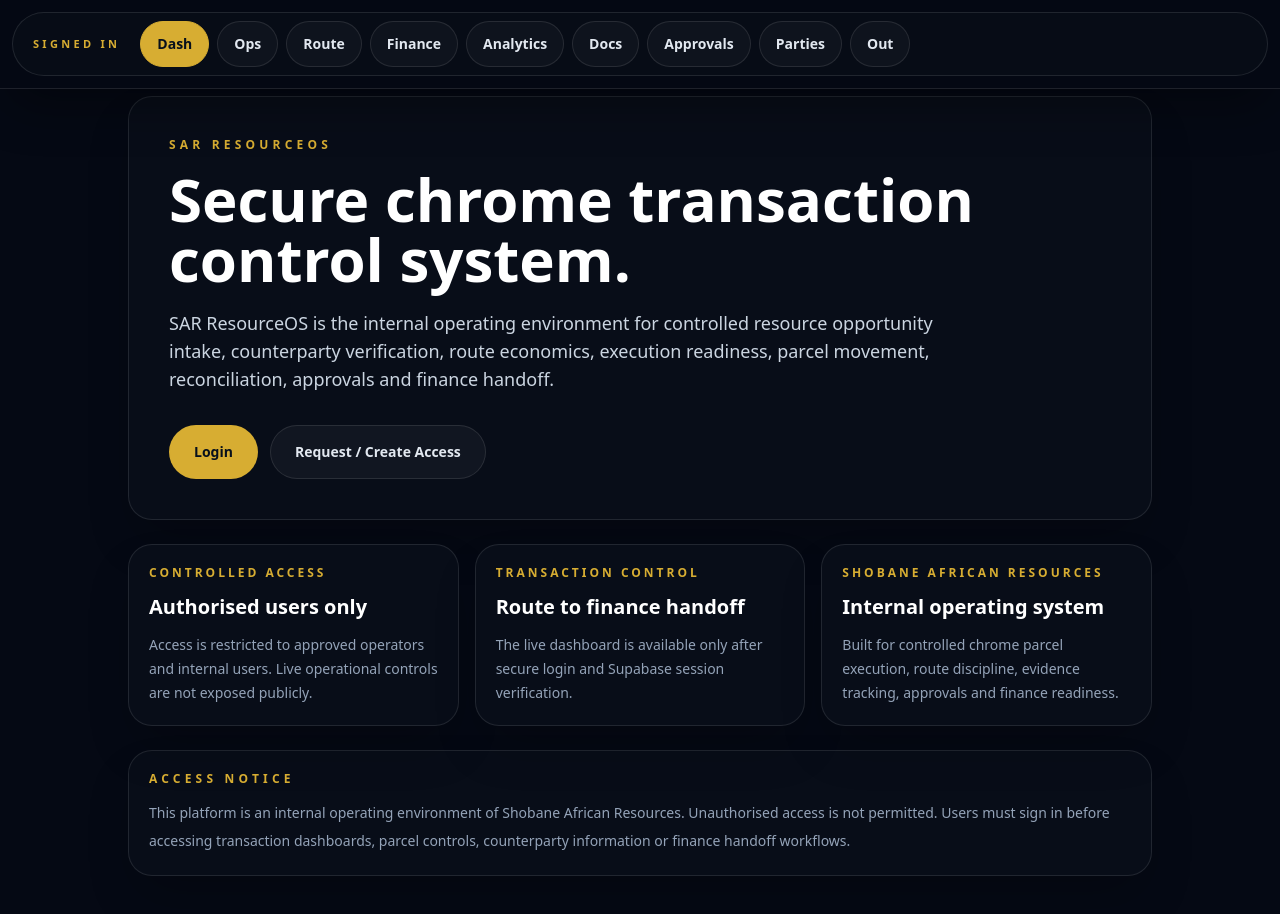
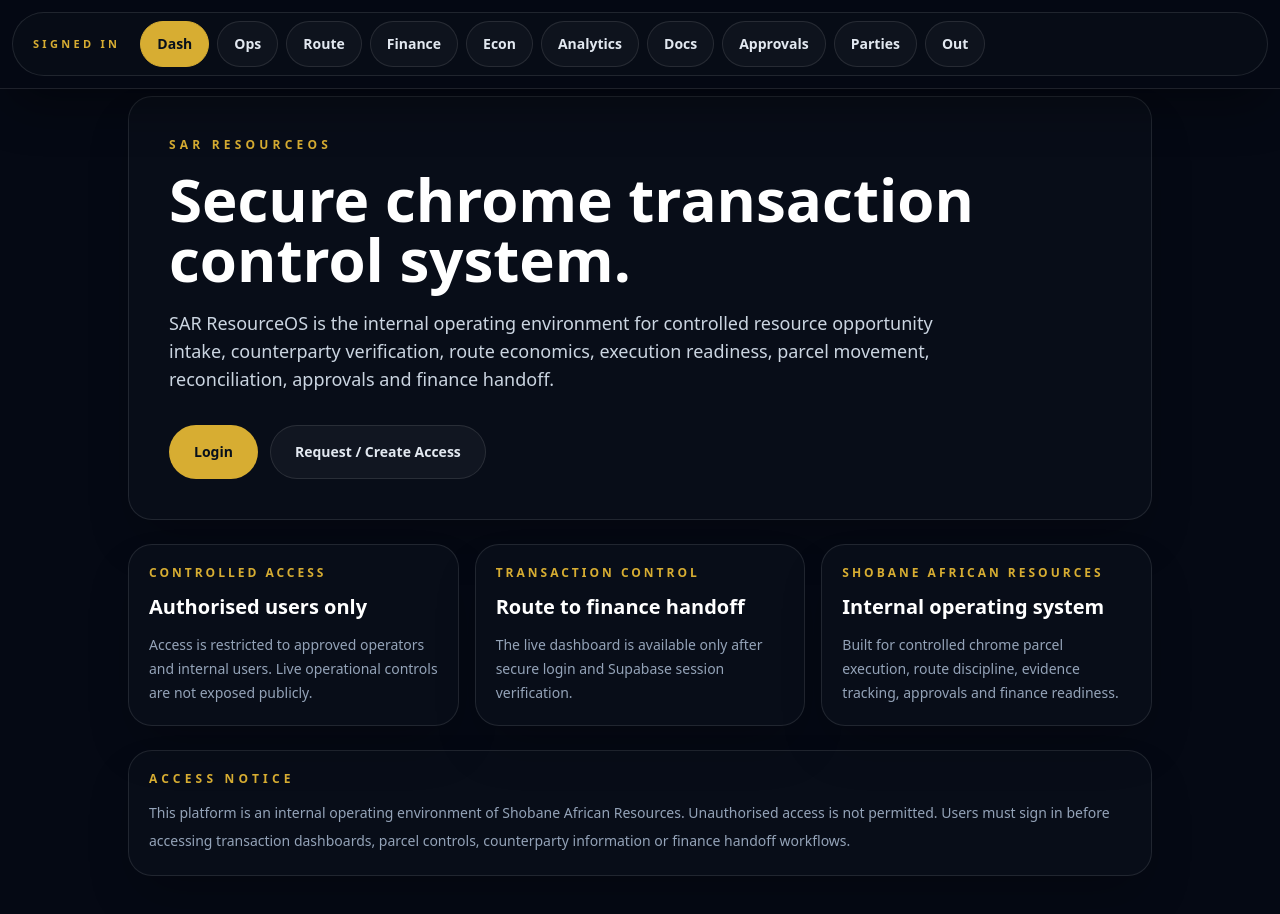
Before and after one commit to shobanesiyanda/sar-resourceos-golden-path-proof, a Next.js app: page / in a window 1280 px wide. Shown: the top 914 px of the page. Built offline with nearby package versions, Linux system fonts and the light colour scheme; no server answers.

Commit message:
Add editable parcel economics page

```diff
--- a/components/AuthQuickAccess.tsx
+++ b/components/AuthQuickAccess.tsx
@@ -14,6 +14,7 @@ const navItems: NavItem[] = [
   { href: "/operations", label: "Ops" },
   { href: "/route-builder", label: "Route" },
   { href: "/finance", label: "Finance" },
+  { href: "/economics", label: "Econ" },
   { href: "/analytics", label: "Analytics" },
   { href: "/documents", label: "Docs" },
   { href: "/approvals", label: "Approvals" },
@@ -79,4 +80,4 @@ export default function AuthQuickAccess() {
       </div>
     </div>
   );
-    }
+}
```
